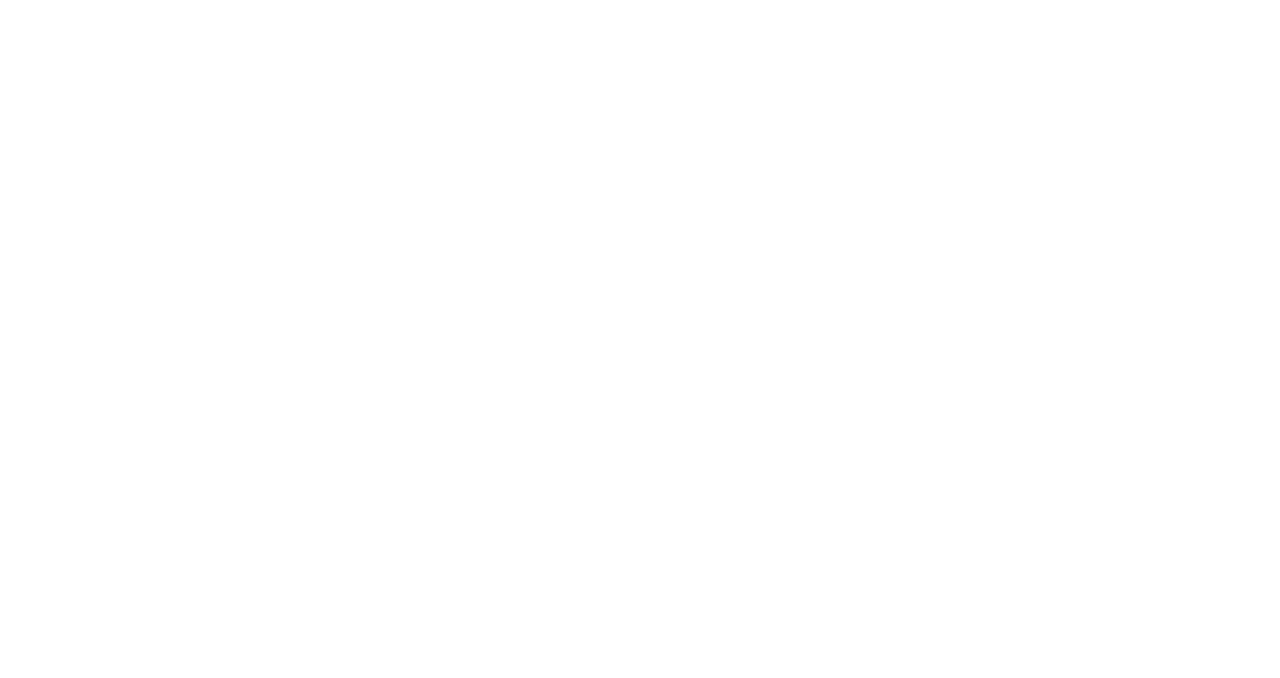
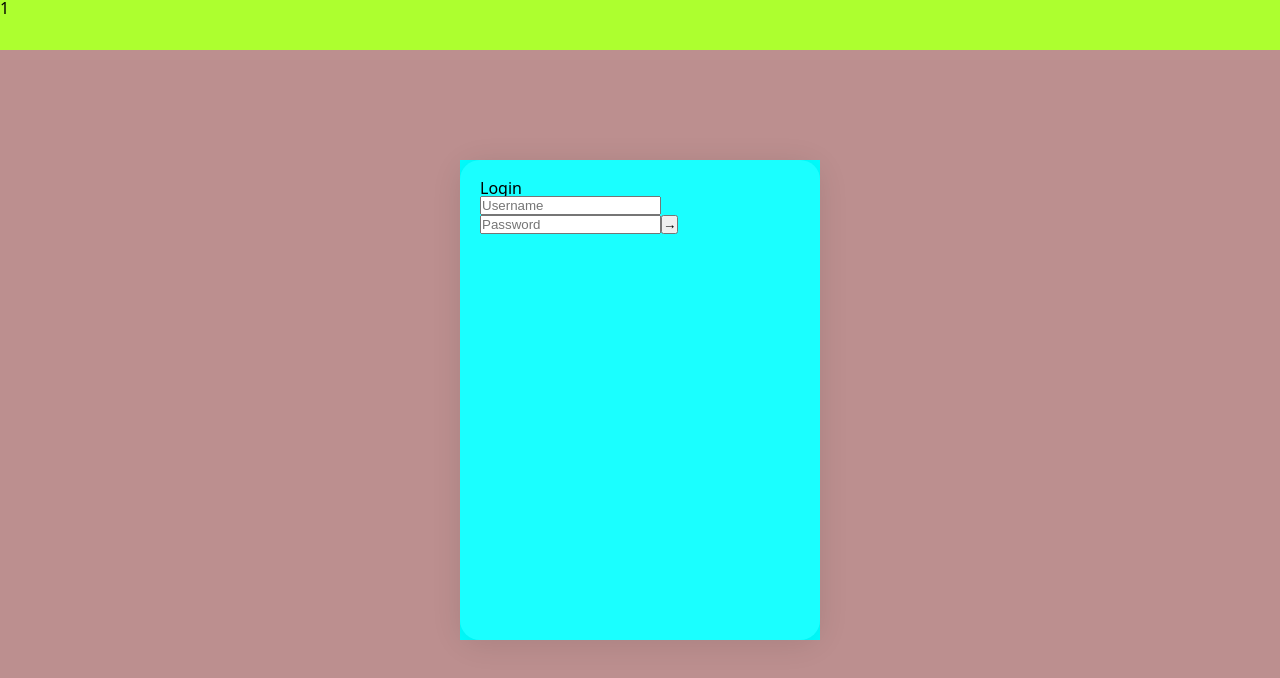
Before and after one commit to mtg000509/app-admin, a Vue app: page /login in a window 1280 px wide. Before the commit this address had no page. Shown: the top 678 px of the page. Built offline with nearby package versions, Linux system fonts and the light colour scheme.

Commit message:
chore(init): v0.1

```diff
--- a/src/router/modules/static.ts
+++ b/src/router/modules/static.ts
@@ -1,6 +1,12 @@
 import type { RouteRecordRaw } from 'vue-router';
 
 const staticRoutes: RouteRecordRaw[] = [
+  {
+    path: '/login',
+    name: 'Login',
+    component: () => import('@/views/login/index.vue'),
+    meta: {},
+  },
   {
     path: '/',
     name: 'Layout',
--- a/src/styles/reset.scss
+++ b/src/styles/reset.scss
@@ -1,93 +1,87 @@
-/* 基础盒模型设置 */
+/* 移除默认的边距和填充 */
 *,
 *::before,
 *::after {
   box-sizing: border-box;
+  padding: 0;
+  margin: 0;
 }
 
-/* 基本全局样式 */
+/* 设置字体和字体大小 */
 body {
-  margin: 0;
-  font-family: system-ui, sans-serif; /* 推荐默认字体 */
+  font-family: system-ui, sans-serif;
+  font-size: 100%;
   line-height: 1;
 }
 
-/* 块级元素 */
-article,
-aside,
-footer,
-header,
-nav,
-section,
-main,
-figcaption,
-figure,
-menu,
-details {
-  display: block;
+/* 重置链接样式 */
+a {
+  color: inherit;
+  text-decoration: none;
 }
 
-/* 图片元素 */
-img {
-  display: block;
-  max-width: 100%;
-  height: auto;
-  border: 0;
+/* 移除列表项的圆点样式 */
+ul,
+ol {
+  list-style: none;
 }
 
-/* 标题和段落 */
+/* 移除表格的默认间距 */
+table {
+  border-spacing: 0;
+  border-collapse: collapse;
+}
+
+/* 重置块级元素的边距和填充 */
 h1,
 h2,
 h3,
 h4,
 h5,
-h6 {
+h6,
+p,
+figure,
+blockquote,
+dl,
+dd {
   padding: 0;
-  margin: 0;
-  font-weight: normal;
-}
-
-p {
   margin: 0;
 }
 
-/* 引用和列表 */
-ul,
-ol {
-  padding: 0;
-  margin: 0;
-  list-style: none;
+/* 移除默认的引号样式 */
+blockquote,
+q {
+  quotes: none;
 }
 
-/* 链接 */
-a {
-  color: inherit;
-  text-decoration: none;
+blockquote::before,
+blockquote::after,
+q::before,
+q::after {
+  content: '';
 }
 
-/* 表单控件 */
-button,
-input,
-select,
-textarea {
-  margin: 0;
-  font-family: inherit;
-  font-size: inherit;
+/* 设置图片样式 */
+img {
+  display: block;
+  max-width: 100%;
+  height: auto;
 }
 
-button {
-  cursor: pointer;
-  background: none;
+/* 确保 `hr` 的样式一致 */
+hr {
+  margin: 10px 0;
   border: 0;
+  border-top: 1px solid #ccc;
 }
 
-/* 表格 */
-table {
-  border-spacing: 0;
-  border-collapse: collapse;
+/* 调整内联元素的文本对齐方式 */
+b,
+strong {
+  font-weight: bold;
 }
 
-/* 焦点样式 */
-:focus {
-  outline: none;
+i,
+em {
+  font-style: italic;
 }
--- a/src/styles/variables.scss
+++ b/src/styles/variables.scss
@@ -0,0 +1,2 @@
+// 顶栏容器高度
+$container-header-height: 50px;
--- /dev/null
+++ b/src/views/login/components/Form.vue
@@ -0,0 +1,174 @@
+<script setup lang="ts">
+defineOptions({ name: 'LoginForm' });
+</script>
+
+<template>
+  <div class="bg">
+    <span></span>
+    <span></span>
+    <span></span>
+  </div>
+  <div class="glass">
+    <div class="title">Login</div>
+    <input type="text" placeholder="Username" />
+    <input type="password" placeholder="Password" />
+    <button>→</button>
+  </div>
+</template>
+
+<style scoped lang="scss">
+.bg {
+  position: absolute;
+
+  // top: 50%;
+  // left: 50%;
+  // transform: translate(-50%, -50%);
+  top: 0;
+  left: 0;
+  width: 600px;
+  height: 600px;
+  background-color: rebeccapurple;
+  animation: am2 ease-out 1s;
+
+  span {
+    position: absolute;
+    top: 117px;
+    left: 143px;
+    width: 120px;
+    height: 120px;
+    background: #fff;
+    border-radius: 50%;
+    box-shadow: 1px 1px 50px #000;
+  }
+
+  span:nth-child(1) {
+    top: 117px;
+    left: 143px;
+    width: 120px;
+    height: 120px;
+    animation: am1 ease-in-out 3s infinite alternate;
+  }
+
+  span:nth-child(2) {
+    top: 518px;
+    left: 434px;
+    width: 200px;
+    height: 200px;
+    background: orange;
+    animation: am1 ease-in-out 4s infinite alternate-reverse;
+  }
+
+  span:nth-child(3) {
+    top: 196px;
+    left: 483px;
+    width: 60px;
+    height: 60px;
+    background: cyan;
+    animation: am1 ease-in-out 2.5s 0.5s infinite alternate;
+  }
+
+  @keyframes am1 {
+    0% {
+      transform: translateY(0);
+    }
+
+    100% {
+      transform: translateY(-30px);
+    }
+  }
+
+  @keyframes am2 {
+    0% {
+      transform: scale(0, 0) rotateZ(60deg);
+    }
+
+    100% {
+      transform: scale(1, 1) rotateZ(0);
+    }
+  }
+}
+
+.glass {
+  position: absolute;
+
+  // top: 50%;
+  // left: 50%;
+  // transform: translate(-50%, -50%);
+  top: 160px;
+  left: 220px;
+  width: 360px;
+  height: 480px;
+  color: #eee;
+  background: rgb(255 255 255 / 5%);
+  border-radius: 20px;
+  box-shadow:
+    inset 1px 1px 6px rgb(255 255 255 / 30%),
+    2px 2px 15px rgb(0 0 0 / 50%);
+  backdrop-filter: blur(4px);
+  animation: am3 ease-out 1s 0.2s backwards;
+
+  .title {
+    display: inline-block;
+    margin-top: 40px;
+    margin-left: 34px;
+    font-size: 26px;
+  }
+
+  input {
+    width: 80%;
+    height: 45px;
+    margin-top: 40px;
+    margin-left: 34px;
+    font-size: 18px;
+    color: #eee;
+    outline: none;
+    background: transparent;
+    border: none;
+    border-bottom: 1px solid #666;
+  }
+
+  button {
+    width: 70px;
+    height: 70px;
+    margin-top: 71px;
+    margin-left: 145px;
+    font-size: 28px;
+    font-weight: bold;
+    color: #eee;
+    cursor: pointer;
+    background: rgb(255 255 255 / 10%);
+    border: none;
+    border-radius: 50%;
+    box-shadow: 0 2px 10px #111;
+    transition: all 0.3s ease-in-out;
+
+    &:hover {
+      width: 160px;
+      margin-left: 105px;
+      border-radius: 70px;
+      box-shadow:
+        0 0 10px #999,
+        inset 0 0 5px #333;
+    }
+  }
+
+  .glass:hover {
+    box-shadow:
+      inset 1px 1px 3px rgb(255 255 255 / 90%),
+      4px 4px 25px rgb(0 0 0 / 90%);
+    backdrop-filter: blur(7px);
+  }
+
+  @keyframes am3 {
+    0% {
+      opacity: 0;
+      transform: translateY(8px);
+    }
+
+    100% {
+      opacity: 1;
+      transform: translateY(0);
+    }
+  }
+}
+</style>
--- /dev/null
+++ b/src/views/login/index.vue
@@ -0,0 +1,227 @@
+<script setup lang="ts">
+defineOptions({ name: 'Login' });
+</script>
+
+<template>
+  <div class="container">
+    <div class="header">1</div>
+    <div class="main">
+      <div class="bg">
+        <span></span>
+        <span></span>
+        <span></span>
+      </div>
+      <div class="glass">
+        <div class="title">Login</div>
+        <input type="text" placeholder="Username" />
+        <input type="password" placeholder="Password" />
+        <button>→</button>
+      </div>
+    </div>
+  </div>
+</template>
+
+<style scoped lang="scss">
+.container {
+  position: relative;
+  width: 100%;
+  height: 100vh;
+  background-color: rosybrown;
+
+  .header {
+    position: absolute;
+    top: 0;
+    left: 0;
+    z-index: 10;
+    width: 100%;
+    height: 50px;
+    background-color: greenyellow;
+  }
+
+  .main {
+    position: absolute;
+    top: 50%;
+    left: 50%;
+    z-index: 1;
+    width: 360px;
+    height: 480px;
+    background-color: red;
+    transform: translate(-50%, -50%); /* Centering the .main */
+
+    .bg {
+      position: absolute;
+      top: 0;
+      left: 0;
+      z-index: 0; /* Ensure background stays behind other content */
+      width: 100%;
+      height: 100%;
+      background-color: aqua;
+    }
+
+    .glass {
+      position: relative;
+      z-index: 1;
+      width: 100%;
+      height: 100%;
+      padding: 20px;
+      background-color: rgb(255 255 255 / 10%);
+      border-radius: 20px;
+      box-shadow: 0 4px 30px rgb(0 0 0 / 10%);
+      backdrop-filter: blur(10px);
+    }
+  }
+}
+
+//   .bg {
+//     position: absolute;
+//     width: 600px;
+//     height: 600px;
+//     background-color: rebeccapurple;
+//     // top: 50%;
+//     // left: 50%;
+//     // transform: translate(-50%, -50%);
+//     top: 0;
+//     left: 0;
+//     animation: am2 ease-out 1s;
+
+//     span {
+//       background: #fff;
+//       position: absolute;
+//       top: 117px;
+//       left: 143px;
+//       width: 120px;
+//       height: 120px;
+//       border-radius: 50%;
+//       box-shadow: 1px 1px 50px #000;
+//     }
+
+//     span:nth-child(1) {
+//       top: 117px;
+//       left: 143px;
+//       width: 120px;
+//       height: 120px;
+//       animation: am1 ease-in-out 3s infinite alternate;
+//     }
+
+//     span:nth-child(2) {
+//       top: 518px;
+//       left: 434px;
+//       width: 200px;
+//       height: 200px;
+//       background: orange;
+//       animation: am1 ease-in-out 4s infinite alternate-reverse;
+//     }
+
+//     span:nth-child(3) {
+//       top: 196px;
+//       left: 483px;
+//       width: 60px;
+//       height: 60px;
+//       background: cyan;
+//       animation: am1 ease-in-out 2.5s 0.5s infinite alternate;
+//     }
+
+//     @keyframes am1 {
+//       0% {
+//         transform: translateY(0);
+//       }
+//       100% {
+//         transform: translateY(-30px);
+//       }
+//     }
+
+//     @keyframes am2 {
+//       0% {
+//         transform: scale(0, 0) rotateZ(60deg);
+//       }
+//       100% {
+//         transform: scale(1, 1) rotateZ(0);
+//       }
+//     }
+//   }
+
+//   .glass {
+//     position: absolute;
+//     width: 360px;
+//     height: 480px;
+//     border-radius: 20px;
+//     color: #eee;
+//     background: rgba(255, 255, 255, 0.05);
+//     // top: 50%;
+//     // left: 50%;
+//     // transform: translate(-50%, -50%);
+//     top: 160px;
+//     left: 220px;
+//     backdrop-filter: blur(4px);
+//     box-shadow:
+//       inset 1px 1px 6px rgba(255, 255, 255, 0.3),
+//       2px 2px 15px rgba(0, 0, 0, 0.5);
+
+//     animation: am3 ease-out 1s 0.2s backwards;
+
+//     .title {
+//       display: inline-block;
+//       font-size: 26px;
+//       margin-left: 34px;
+//       margin-top: 40px;
+//     }
+
+//     input {
+//       background: transparent;
+//       outline: none;
+//       border: none;
+//       border-bottom: 1px solid #666;
+//       width: 80%;
+//       height: 45px;
+//       color: #eee;
+//       font-size: 18px;
+//       margin-left: 34px;
+//       margin-top: 40px;
+//     }
+
+//     button {
+//       border: none;
+//       width: 70px;
+//       height: 70px;
+//       border-radius: 50%;
+//       color: #eee;
+//       font-weight: bold;
+//       font-size: 28px;
+//       margin-left: 145px;
+//       margin-top: 71px;
+//       cursor: pointer;
+//       background: rgba(255, 255, 255, 0.1);
+//       box-shadow: 0px 2px 10px #111;
+
+//       transition: all 0.3s ease-in-out;
+
+//       &:hover {
+//         width: 160px;
+//         border-radius: 70px;
+//         margin-left: 105px;
+//         box-shadow:
+//           0px 0px 10px #999,
+//           inset 0px 0px 5px #333;
+//       }
+//     }
+
+//     .glass:hover {
+//       box-shadow:
+//         inset 1px 1px 3px rgba(255, 255, 255, 0.9),
+//         4px 4px 25px rgba(0, 0, 0, 0.9);
+//       backdrop-filter: blur(7px);
+//     }
+
+//     @keyframes am3 {
+//       0% {
+//         transform: translateY(8px);
+//         opacity: 0;
+//       }
+//       100% {
+//         transform: translateY(0);
+//         opacity: 1;
+//       }
+//     }
+//   }
+// }
+</style>
```
